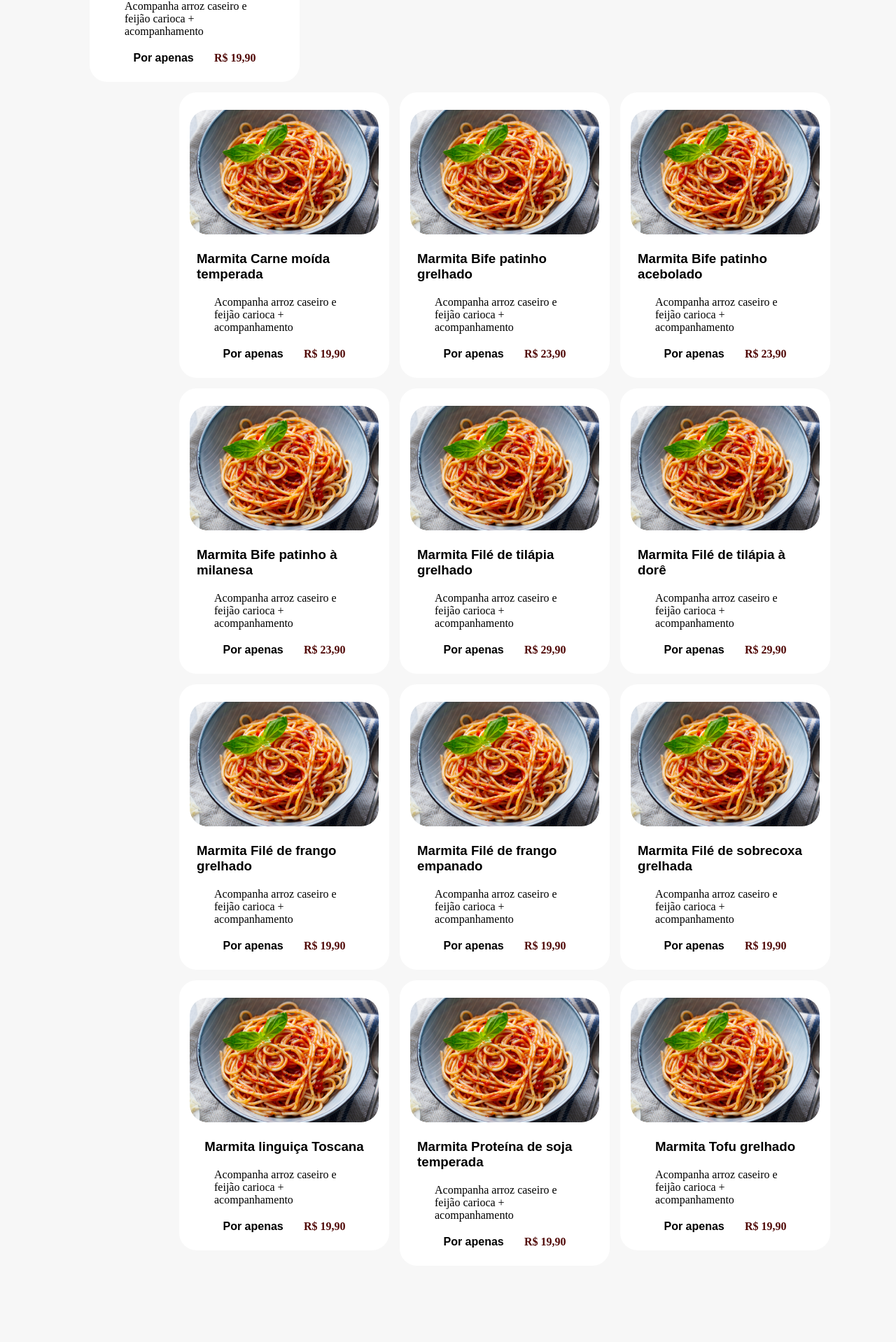
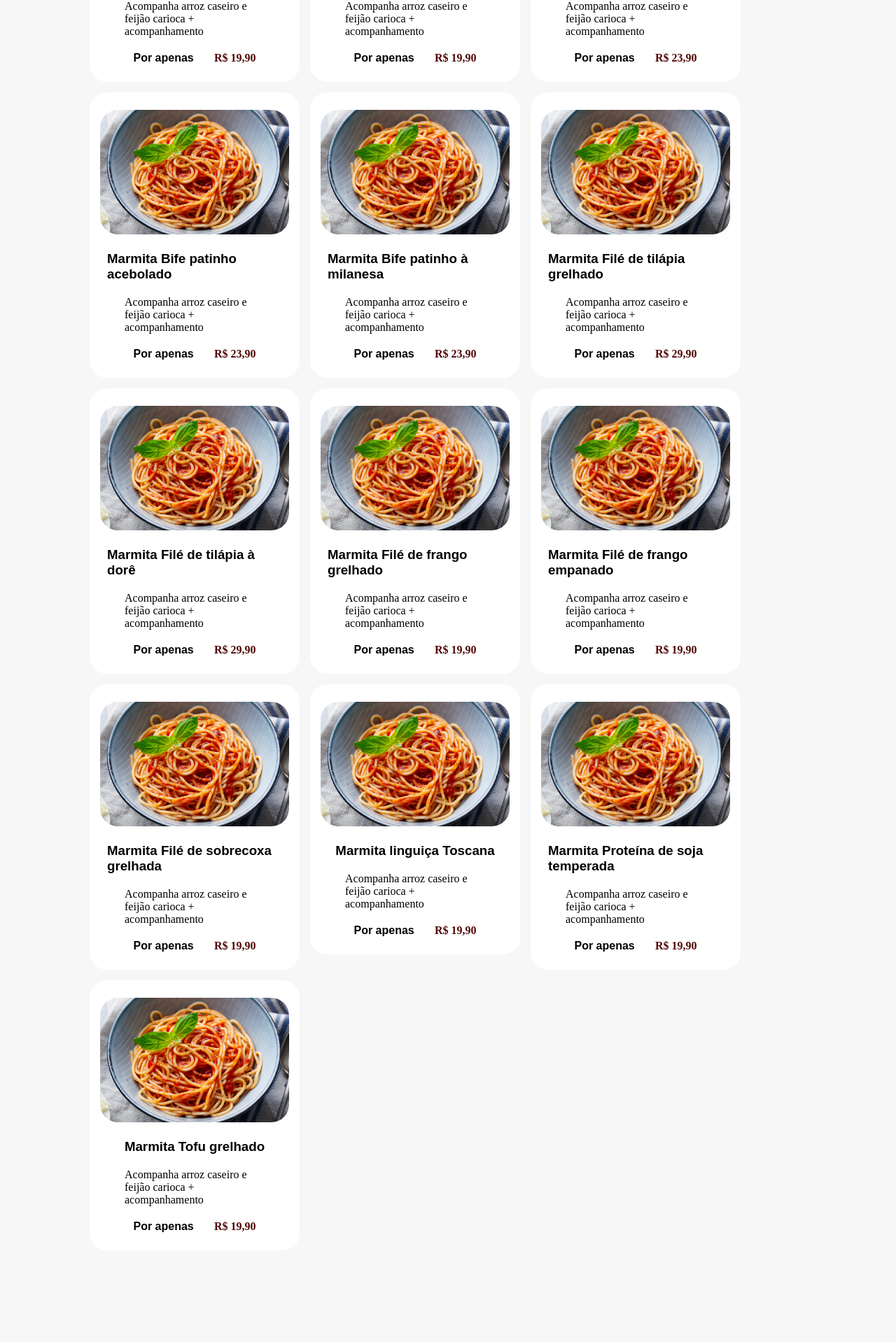
Before and after one commit to abmMattos/projeto-aplicado-react, a React (Create React App) app: page /cardapio in a window 1280 px wide. Shown: the part 1776-3694 px from the top of the page at 70% size. Built offline with nearby package versions, Linux system fonts and the light colour scheme.

Commit message:
Alterando o cardapio

```diff
--- a/src/components/CardapioCard.js
+++ b/src/components/CardapioCard.js
@@ -2,6 +2,7 @@ import './CardapioCard.css'
 
 function CardapioCard(props) {
     return (
+        <div classNames="itens">
             <article className="item-categoria">
                 <div>
                     <img src={props.img} alt="" />
@@ -17,6 +18,7 @@ function CardapioCard(props) {
                     <span>R$ {props.preco}</span>
                 </div>
             </article>
+        </div>
     )
 }
 export default CardapioCard;
--- a/src/pages/Cardapio.js
+++ b/src/pages/Cardapio.js
@@ -40,48 +40,19 @@ function Cardapio() {
                     <h2><u>Marmitas</u></h2>
                 </div>
                 <section className="categoria">
-                    <div classNames="itens">
                     <CardapioCard img={Espaguete} titulo="Marmita Omelete com queijo" descricao="Acompanha arroz caseiro e feijão carioca + acompanhamento" preco="19,90" />
-                    </div>
-                    <section className="categoria">
-
-                        <div classNames="itens">
                     <CardapioCard img={Espaguete} titulo="Marmita Carne moída temperada" descricao="Acompanha arroz caseiro e feijão carioca + acompanhamento" preco="19,90" />
-                        </div>
-                        <div classNames="itens">
                     <CardapioCard img={Espaguete} titulo="Marmita Bife patinho grelhado" descricao="Acompanha arroz caseiro e feijão carioca + acompanhamento" preco="23,90" />
-                        </div>
-                        <div classNames="itens">
                     <CardapioCard img={Espaguete} titulo="Marmita Bife patinho acebolado" descricao="Acompanha arroz caseiro e feijão carioca + acompanhamento" preco="23,90" />
-                        </div>
-                        <div classNames="itens">
                     <CardapioCard img={Espaguete} titulo="Marmita Bife patinho à milanesa" descricao="Acompanha arroz caseiro e feijão carioca + acompanhamento" preco="23,90" />
-                        </div>
-                        <div classNames="itens">
                     <CardapioCard img={Espaguete} titulo="Marmita Filé de tilápia grelhado" descricao="Acompanha arroz caseiro e feijão carioca + acompanhamento" preco="29,90" />
-                        </div>
-                        <div classNames="itens">
                     <CardapioCard img={Espaguete} titulo="Marmita Filé de tilápia à dorê" descricao="Acompanha arroz caseiro e feijão carioca + acompanhamento" preco="29,90" />
-                        </div>
-                        <div classNames="itens">
                     <CardapioCard img={Espaguete} titulo="Marmita Filé de frango grelhado" descricao="Acompanha arroz caseiro e feijão carioca + acompanhamento" preco="19,90" />
-                        </div>
-                        <div classNames="itens">
                     <CardapioCard img={Espaguete} titulo="Marmita Filé de frango empanado" descricao="Acompanha arroz caseiro e feijão carioca + acompanhamento" preco="19,90" />
-                        </div>
-                        <div classNames="itens">
                     <CardapioCard img={Espaguete} titulo="Marmita Filé de sobrecoxa grelhada" descricao="Acompanha arroz caseiro e feijão carioca + acompanhamento" preco="19,90" />
-                        </div>
-                        <div classNames="itens">
                     <CardapioCard img={Espaguete} titulo="Marmita linguiça Toscana" descricao="Acompanha arroz caseiro e feijão carioca + acompanhamento" preco="19,90" />
-                        </div>
-                        <div classNames="itens">
                     <CardapioCard img={Espaguete} titulo="Marmita Proteína de soja temperada" descricao="Acompanha arroz caseiro e feijão carioca + acompanhamento" preco="19,90" />
-                        </div>
-                        <div classNames="itens">
                     <CardapioCard img={Espaguete} titulo="Marmita Tofu grelhado" descricao="Acompanha arroz caseiro e feijão carioca + acompanhamento" preco="19,90" />
-                        </div>
-                    </section>
                 </section>
                 <div className="titulo-categoria">
                     <h2><u>Caldos & Massas</u></h2>
```
Lines whose indentation alone changed are shown as unchanged.
